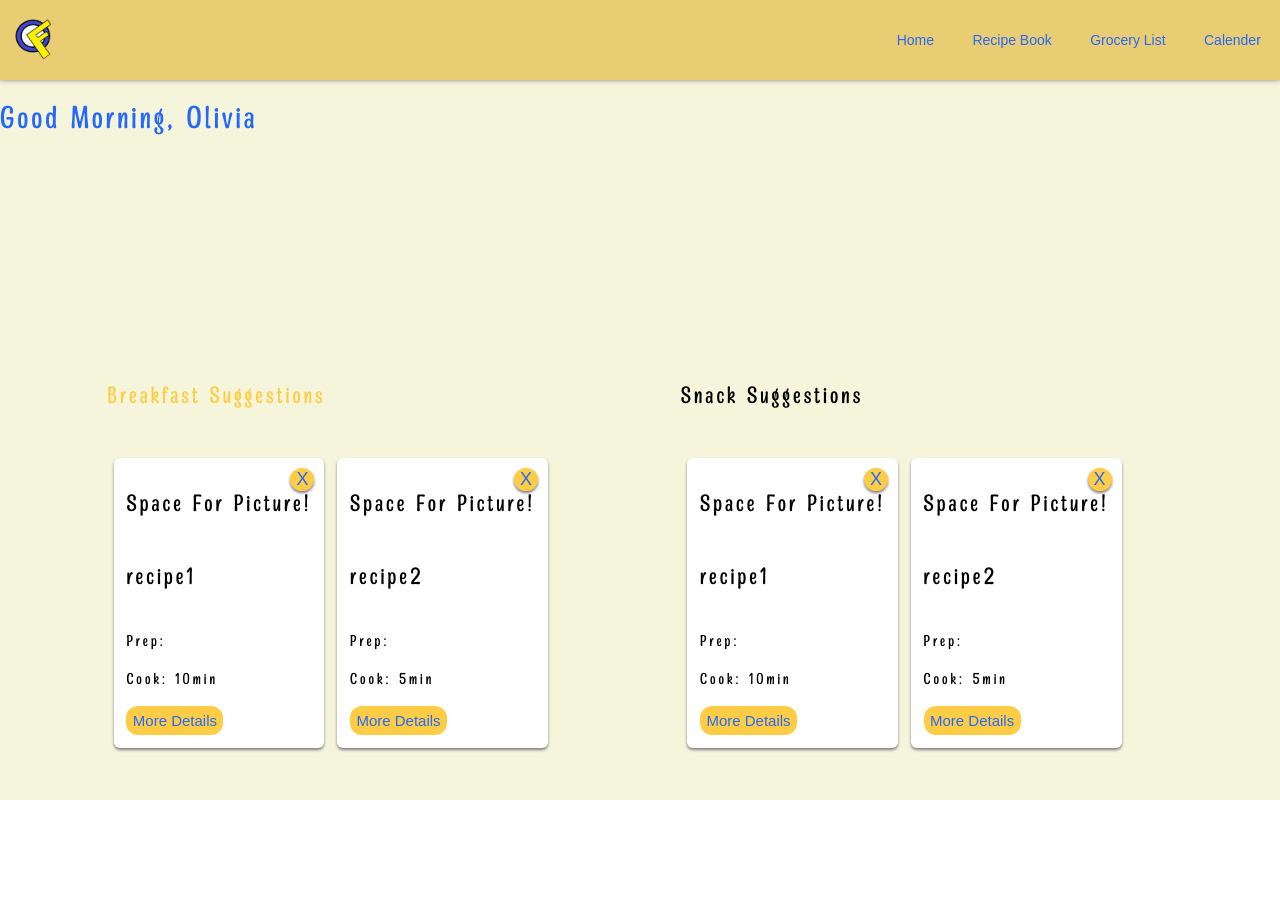
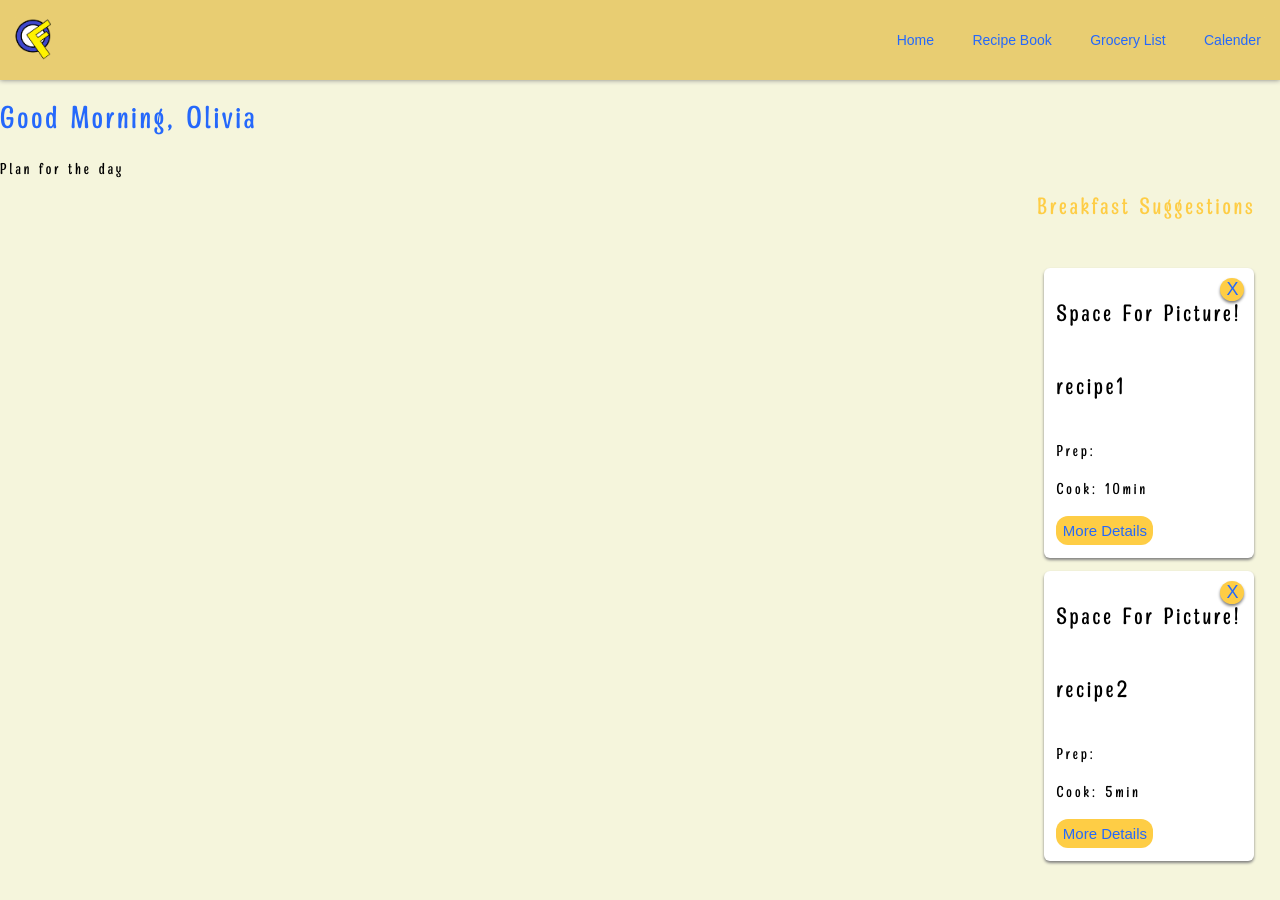
Before and after one commit to Cwoodard2/QuickFoods, a React (Create React App) app: page /#/homepage in a window 1280 px wide. Before the commit the page ends 800 px from the top, so only its background shows below. Built offline with nearby package versions, Linux system fonts and the light colour scheme; no server answers.

Commit message:
Some changes to the homepage

```diff
--- a/src/components/Modal.js
+++ b/src/components/Modal.js
@@ -24,7 +24,7 @@ export default function Modal(props) {
         const recipeData = docData.BreakfastRecipes;
         for (var i = 0; i < docData.data(); i++) {
             if (recipeData[i].Name == props.title) {
-                //save my data
+                //save data
                 break;
             }
         }
--- a/src/pages/homepage.js
+++ b/src/pages/homepage.js
@@ -83,23 +83,30 @@ export default function Homepage() {
                 <div style={{width: "100vw", color: "#2568FB"}}>
                     <h1>Good {timeOfDay}, Olivia</h1>
                 </div>
+                <div className="row">
+                    <div>
+                        <div>
+                            Plan for the day
+                        </div>
+                    </div>
                     <div className="recipe-cards">
                         <div className="column">
                             <h2 style={{color: "#FECD45"}}>{mealSuggestions} Suggestions</h2>
-                        <div className="recipe-suggestions row">
+                            <div className="recipe-suggestions column">
                                 {/* <RecipeCard recipe={mainRecipe1.Name} prepTime={mainRecipe1.PrepTime} cook={mainRecipe1.CookTime} content={mainRecipe1.Description} instructions={mainRecipe1.Cook} prep={mainRecipe1.Prep}/>
                                 <RecipeCard recipe={mainRecipe2.Name} prepTime={mainRecipe2.PrepTime} cook={mainRecipe2.CookTime} content={mainRecipe2.Description} instructions={mainRecipe2.Cook} prep={mainRecipe2.Prep}/> */}
                                 <RecipeCard recipe="recipe1" prep="0 min" cook="10min" content="This is recipe 1"/>
                                 <RecipeCard recipe="recipe2" prep="5 min" cook="5min" content="This is recipe 2"/>
                             </div>
                         </div>
-                    <div className="column">
+                    </div>
+                    {/* <div className="column">
                         <h2>Snack Suggestions</h2>
-                        <div className="recipe-suggestions row">
+                        <div className="recipe-suggestions column">
                             <RecipeCard recipe="recipe1" prep="0 min" cook="10min" content="This is recipe 1"/>
                             <RecipeCard recipe="recipe2" prep="5 min" cook="5min" content="This is recipe 2"/>
                         </div>
-                    </div>
+                    </div> */}
                 </div>
             </div>
         </StandardPage>
--- a/src/pages/homepage.scss
+++ b/src/pages/homepage.scss
@@ -15,12 +15,11 @@
 
 .recipe-cards {
     display: flex;
-    flex-direction: row;
+    flex-direction: column;
     justify-content: space-evenly;
     align-items: flex-end;
     gap: 2vw;
     padding: 1vw;
-    height: 75vh;
     width: 95vw;
 }
 
```
Lines whose indentation alone changed are shown as unchanged.
